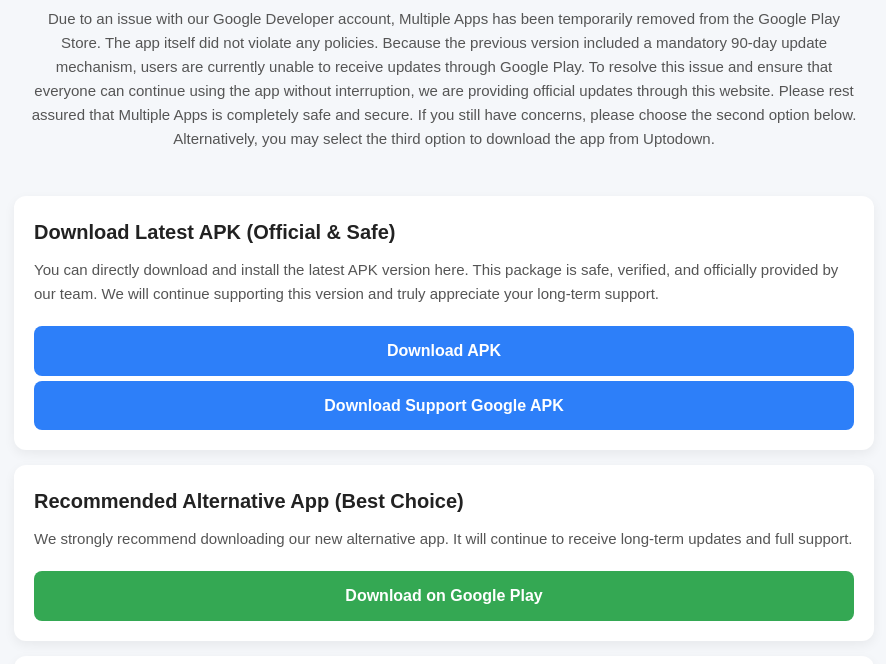
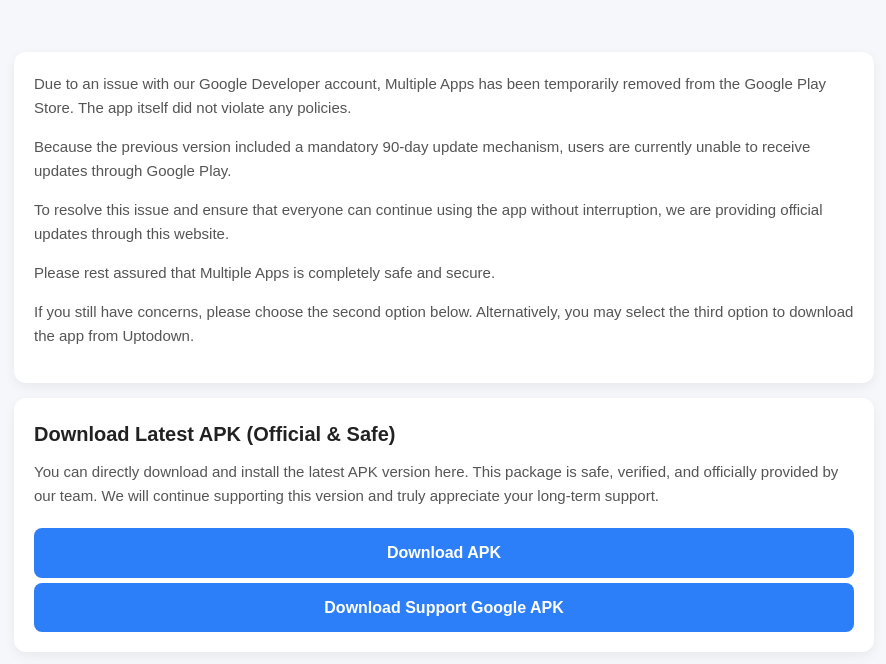
Before and after one commit to multipleapps/multipleapps.github.io, a plain HTML site: page index.html in a window 1280 px wide. Shown: the part 104-768 px from the top of the page, without its empty margins (196-1082 px from the left). Drawn offline with Linux system fonts and the light colour scheme.

Commit message:
Update index.html

```diff
--- a/index.html
+++ b/index.html
@@ -117,15 +117,25 @@
 
     <header>
         <h1>Official Update for Multiple Apps</h1>
-        <p>
-			Due to an issue with our Google Developer account, Multiple Apps has been temporarily removed from the Google Play Store. The app itself did not violate any policies.
-			Because the previous version included a mandatory 90-day update mechanism, users are currently unable to receive updates through Google Play.
-			To resolve this issue and ensure that everyone can continue using the app without interruption, we are providing official updates through this website.
-			Please rest assured that Multiple Apps is completely safe and secure.
-			If you still have concerns, please choose the second option below. Alternatively, you may select the third option to download the app from Uptodown.
-		</p>
     </header>
 
+	<div class="card">
+	    <p>
+	        Due to an issue with our Google Developer account, Multiple Apps has been temporarily removed from the Google Play Store. The app itself did not violate any policies.
+	    </p>
+	    <p>
+	        Because the previous version included a mandatory 90-day update mechanism, users are currently unable to receive updates through Google Play.
+	    </p>
+	    <p>
+	        To resolve this issue and ensure that everyone can continue using the app without interruption, we are providing official updates through this website.
+	    </p>
+	    <p>
+	        Please rest assured that Multiple Apps is completely safe and secure.
+	    </p>
+	    <p>
+	        If you still have concerns, please choose the second option below. Alternatively, you may select the third option to download the app from Uptodown.
+	    </p>
+	</div>
     <div class="card">
         <h2>Download Latest APK (Official & Safe)</h2>
         <p>
```
